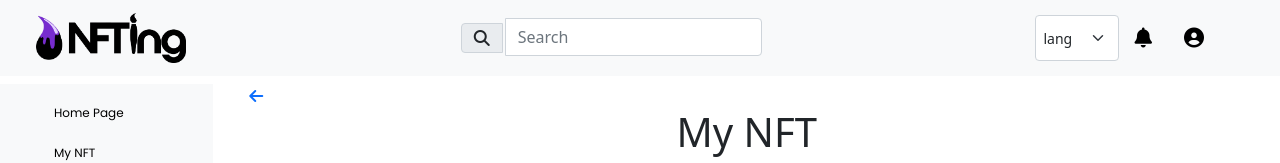
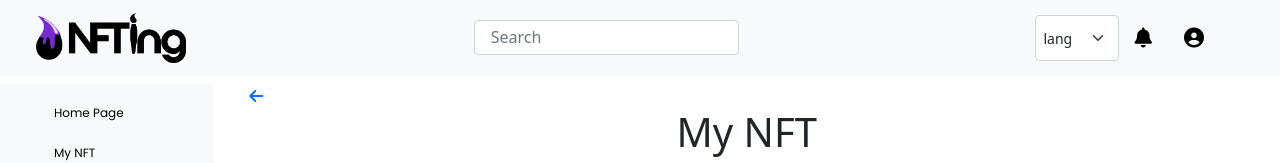
Before and after one commit to ahLfyreD/Nfting-react, a React (Create React App) app: page /mynft in a window 1280 px wide. Shown: the top 163 px of the page. Built offline with nearby package versions, Linux system fonts and the light colour scheme.

Commit message:
second commit

```diff
--- a/src/components/layout/head/search/Search.css
+++ b/src/components/layout/head/search/Search.css
@@ -1,31 +1,11 @@
-/* .srch_area{
-    height: 100%;
-    width: 85%;
-    display: flex;
-    flex-direction: column;
-    justify-content: center;
-    align-items: center;
-    position: relative;
-  }
-  .srch_cont input{
-    background: transparent;
-    flex: 1;
-    height: 30px;
-    border-radius: 10px;
-    border: none;
-    outline: none;
-  }
-  .srch_cont i{
-    margin: 3px;
-    cursor: pointer;
-  }
-  .srch_cont{
-    background: linear-gradient(315deg, rgb(113, 113, 248), white);
-    height: 40px;
-    width: 400px;
-    display: flex;
-    align-items: center;
-    border-radius: 10px;
+.form-control{
+  height: 35px;
+  /* width: 200px; */
 
-  }
-   */
+}
+
+#basic-addon1{
+  margin: 0;
+  height: 35px;
+  border: none;
+}
--- a/src/components/layout/head/search/Search.js
+++ b/src/components/layout/head/search/Search.js
@@ -3,12 +3,7 @@ import './Search.css';
 const Search = () => {
   return (
     <div className="input-group">
-
-      <span className="input-group-text" id="basic-addon1">
-        <i className="fas fa-search"></i>
-      </span>
-
-      <input type="text" className="form-control"
+      <input type="text" className="form-control w-50 p-3"
       placeholder="Search" aria-label="Search"
       aria-describedby="basic-addon1" />
     </div>
```
